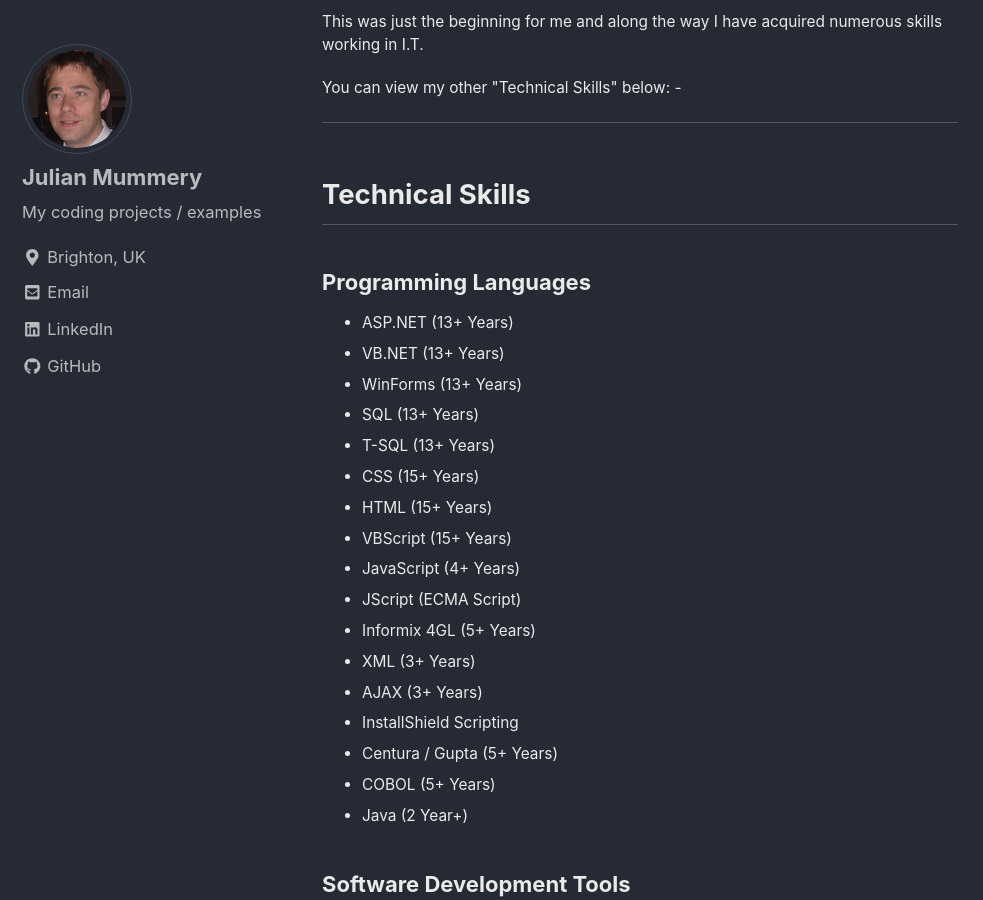
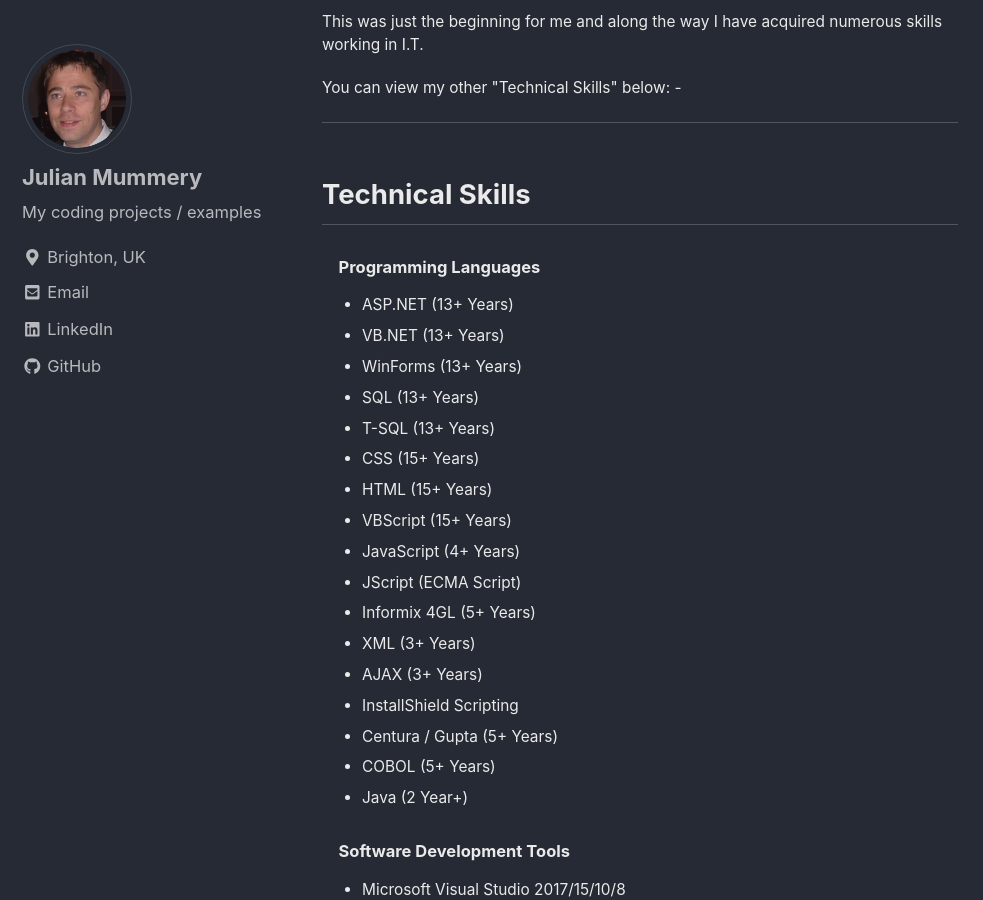
Before and after one commit to julianmummery/julianmummery.github.io, a Jekyll site: the page built from _pages/about.md, in a window 1280 px wide and 900 px high, scrolled down 1478 px. Shown: the whole window, without its empty margins (0-983 px from the left). Built offline with Jekyll 4.4.1, drawn with Linux system fonts in a browser that asks for light colours; nearby versions of some CDN libraries.

Commit message:
Update about.md

```diff
--- a/_pages/about.md
+++ b/_pages/about.md
@@ -32,7 +32,7 @@ For more specific information about the businesses I have worked for along with
 <hr/>
 
 <h2>Technical Skills</h2>
-<h3>Programming Languages</h3>
+<h5 style="padding-left:1em;">Programming Languages</h5>
 <ul style="font-size:0.70em;">
   <li>ASP.NET (13+ Years)</li>
   <li>VB.NET (13+ Years)</li>
@@ -53,7 +53,7 @@ For more specific information about the businesses I have worked for along with
   <li>Java (2 Year+)</li>
 </ul>
 
-<h3>Software Development Tools</h3>
+<h5 style="padding-left:1em;">Software Development Tools</h5>
 <ul style="font-size:0.70em;">
   <li>Microsoft Visual Studio 2017/15/10/8</li>
   <li>Microsoft SQL Server 2012/8/5</li>
@@ -72,7 +72,7 @@ For more specific information about the businesses I have worked for along with
   <li>Microsoft Office / Visio</li>
 </ul>
 
-<h3>OS / Platforms</h3>
+<h5 style="padding-left:1em;">OS / Platforms</h5>
 <ul style="font-size:0.70em;">
   <li>Microsoft Operating Systems</li>
   <li>Unix/Linux Platforms</li>
```
